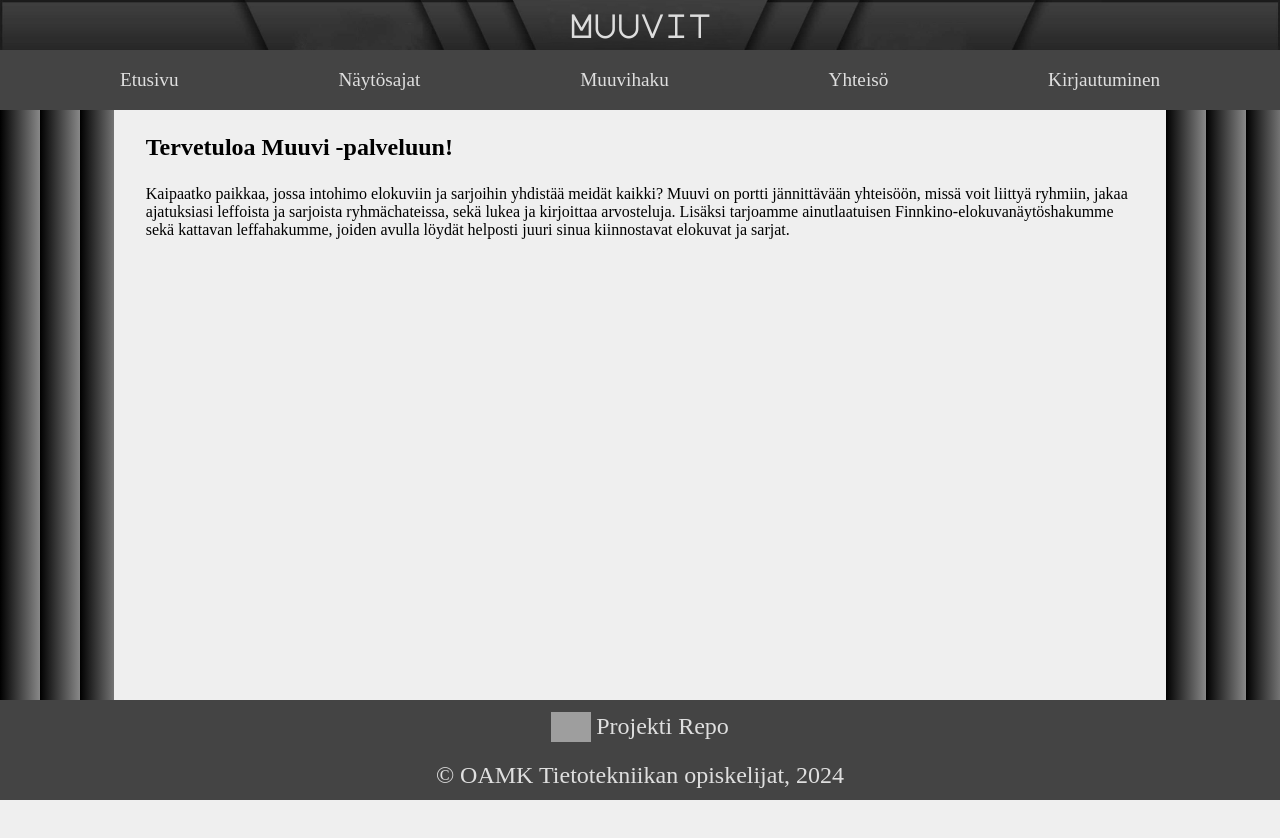
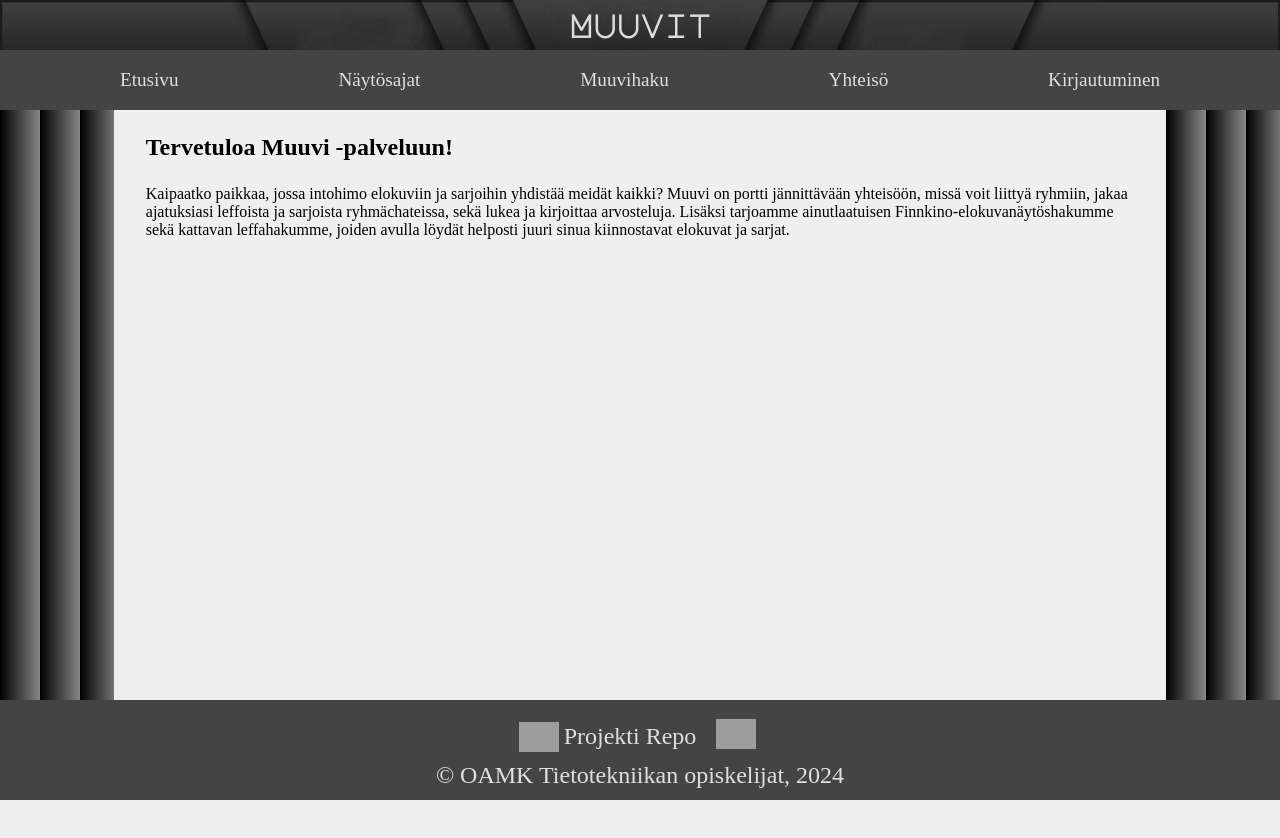
Before and after one commit to TVT23KM-1/Muuvit, a React (Vite) app in the folder front/: page / in a window 1280 px wide. Shown: the top 838 px of the page. Built offline with nearby package versions, Linux system fonts and the light colour scheme; grey boxes are pictures that could not be loaded.

Commit message:
TMDB-logo lisatty footeriin

```diff
--- a/front/src/components/Footer/Footer.css
+++ b/front/src/components/Footer/Footer.css
@@ -13,17 +13,32 @@ footer {
     display: block;
 }
 
-#github {
-    display: inherit;
+footer div#socialMedia {
+    display: flex;
+    justify-content: center;
+
+}
+
+#github, #tmdb {
+    display: flex;
+    align-items: center;
     flex-direction: row;
-   margin-bottom: 0;
+    margin-bottom: 0;
     padding-bottom: 0;
-
+    margin-right: 20px;
     height: 50px;
 }
 
+#tmdb {
+    margin-right: 0;
+}
 
-.gh-mark {
+#tmdb img {
+    width: 40px;
+    height: auto;
+    margin-right: 5px;
+}
+#github .gh-mark {
     background-image: url('https://github.githubassets.com/images/modules/logos_page/GitHub-Mark.png');
     background-size: cover;
     width: 25px;
--- a/front/src/components/Footer/Footer.jsx
+++ b/front/src/components/Footer/Footer.jsx
@@ -5,6 +5,7 @@ const Footer = ({toggleTheme, theme}) => {
     return (
         <footer>
             <div id="footer">
+                <div id="socialMedia">
                     <div id="github">
                         <a href="https://github.com/TVT23KM-1/Muuvit.git" target="blank">
                             <img src="https://github.githubassets.com/images/modules/logos_page/GitHub-Mark.png"
@@ -13,6 +14,14 @@ const Footer = ({toggleTheme, theme}) => {
                         </a>
                         <br/>
                     </div>
+                    <div id="tmdb">
+                        <a href="https://www.themoviedb.org/" target="blank">
+                            <img src="https://www.themoviedb.org/assets/2/v4/logos/v2/blue_square_2-d537fb228cf3ded904ef09b136fe3fec72548ebc1fea3fbbd1ad9e36364db38b.svg"
+                                 alt="TMDB logo"/>
+                        </a>
+                        <br/>
+                    </div>
+                </div>
                 <p>© OAMK Tietotekniikan opiskelijat, 2024</p>
             </div>
         </footer>
```
Also changed, not shown: front/public/images/tmdb_logo.svg (added), 1 other file (tests, documents, lock files or other folders). Lines whose indentation alone changed are shown as unchanged.
